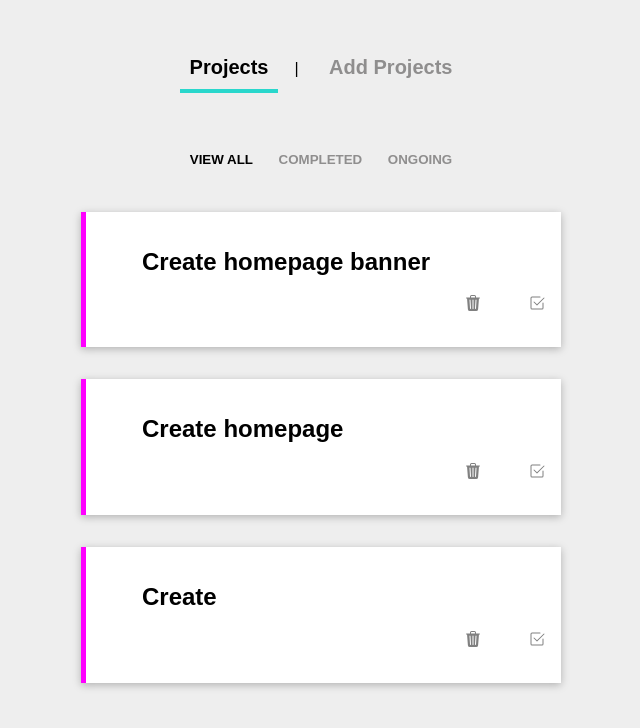
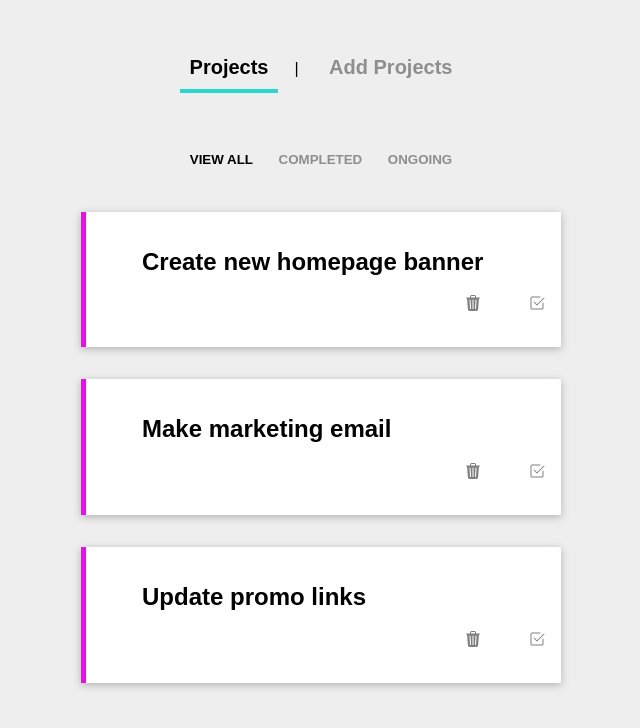
Before and after one commit to asmaaadel0/PROJECT-PLANNER, a Vue app: page / in a window 1280 px wide. Shown: the top 728 px of the page, without its empty margins (319-959 px from the left). Built offline with nearby package versions, Linux system fonts and the light colour scheme.

Commit message:
Update App.vue

```diff
--- a/src/App.vue
+++ b/src/App.vue
@@ -29,19 +29,19 @@ export default {
       showAddProject: false,
       projects: [
         {
-          title: "Create homepage banner",
+          title: "Create new homepage banner",
           isComplete: false,
-          description: "Some details about create homepage banner.",
+          description: "Some details about course.",
         },
         {
-          title: "Create homepage",
+          title: "Make marketing email",
           isComplete: false,
-          description: "Some details about create homepage banner.",
+          description: "Some details about course.",
         },
         {
-          title: "Create",
+          title: "Update promo links",
           isComplete: false,
-          description: "Some details about create homepage banner.",
+          description: "Some details about course.",
         },
       ],
       completedProjects: [],
```
